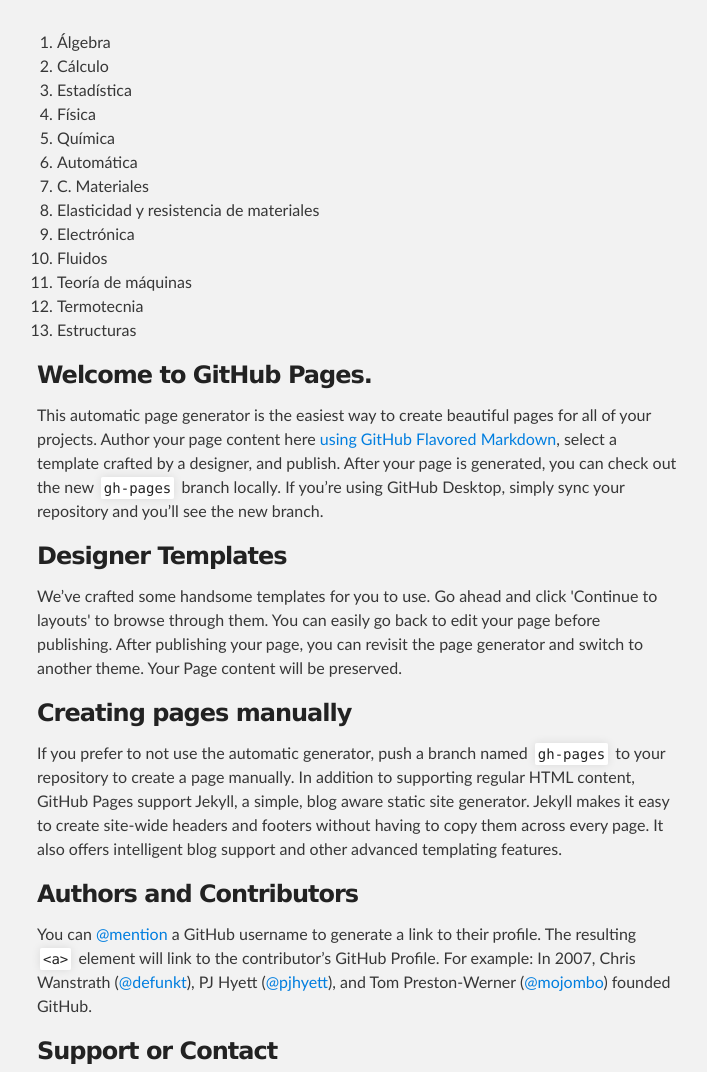
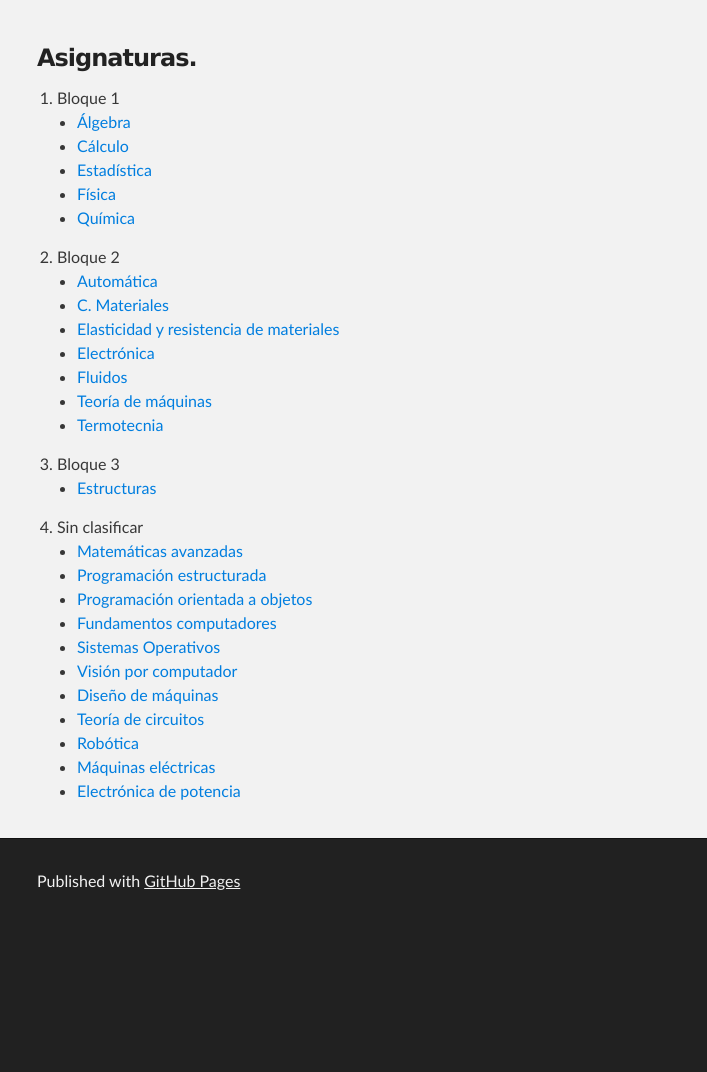
Before and after one commit to ingenieria-libre/ingenieria-libre.github.io, a plain HTML site: page index.html in a window 1280 px wide. Shown: the part 220-1292 px from the top of the page, without its empty margins (283-990 px from the left). After the commit the page ends 1148 px from the top, so only its background shows below. Drawn offline with Linux system fonts and the light colour scheme.

Commit message:
Replace master branch with page content via GitHub

```diff
--- a/index.html
+++ b/index.html
@@ -27,46 +27,55 @@
     <!-- MAIN CONTENT -->
     <div id="main_content_wrap" class="outer">
       <section id="main_content" class="inner">
-        <ol>
-<li>Álgebra</li>
-<li>Cálculo</li>
-<li>Estadística</li>
-<li>Física</li>
-<li>Química</li>
-<li>Automática</li>
-<li>C. Materiales</li>
-<li>Elasticidad y resistencia de materiales</li>
-<li>Electrónica</li>
-<li>Fluidos</li>
-<li>Teoría de máquinas</li>
-<li>Termotecnia</li>
-<li>Estructuras</li>
+        <h3>
+<a id="asignaturas" class="anchor" href="#asignaturas" aria-hidden="true"><span aria-hidden="true" class="octicon octicon-link"></span></a>Asignaturas.</h3>
+
+<ol>
+<li>Bloque 1
+
+<ul>
+<li><a href="http://ingenieria-libre.github.io/algebra">Álgebra</a></li>
+<li><a href="http://ingenieria-libre.github.io/calculo">Cálculo</a></li>
+<li><a href="http://ingenieria-libre.github.io/estadistica">Estadística</a></li>
+<li><a href="http://ingenieria-libre.github.io/fisica">Física</a></li>
+<li><a href="http://ingenieria-libre.github.io/quimica">Química</a></li>
+</ul>
+</li>
+<li>Bloque 2
+
+<ul>
+<li><a href="http://ingenieria-libre.github.io/automatica">Automática</a></li>
+<li><a href="http://ingenieria-libre.github.io/c-materiales">C. Materiales</a></li>
+<li><a href="http://ingenieria-libre.github.io/r-materiales">Elasticidad y resistencia de materiales</a></li>
+<li><a href="http://ingenieria-libre.github.io/electronica">Electrónica</a></li>
+<li><a href="http://ingenieria-libre.github.io/fluidos">Fluidos</a></li>
+<li><a href="http://ingenieria-libre.github.io/t-maquinas">Teoría de máquinas</a></li>
+<li><a href="http://ingenieria-libre.github.io/termotecnia">Termotecnia</a></li>
+</ul>
+</li>
+<li>Bloque 3
+
+<ul>
+<li><a href="http://ingenieria-libre.github.io/estructuras">Estructuras</a></li>
+</ul>
+</li>
+<li>Sin clasificar
+
+<ul>
+<li><a href="http://ingenieria-libre.github.io/matematicas-avanzadas">Matemáticas avanzadas</a></li>
+<li><a href="http://ingenieria-libre.github.io/programacion-estructurada">Programación estructurada</a></li>
+<li><a href="http://ingenieria-libre.github.io/POO">Programación orientada a objetos</a></li>
+<li><a href="http://ingenieria-libre.github.io/fundamentos-computadores">Fundamentos computadores</a></li>
+<li><a href="http://ingenieria-libre.github.io/SSOO">Sistemas Operativos</a></li>
+<li><a href="http://ingenieria-libre.github.io/vision-computador">Visión por computador</a></li>
+<li><a href="http://ingenieria-libre.github.io/d-maquinas">Diseño de máquinas</a></li>
+<li><a href="http://ingenieria-libre.github.io/t-circuitos">Teoría de circuitos</a></li>
+<li><a href="http://ingenieria-libre.github.io/robotica">Robótica</a></li>
+<li><a href="http://ingenieria-libre.github.io/maq-elec">Máquinas eléctricas</a></li>
+<li><a href="http://ingenieria-libre.github.io/elec-potencia">Electrónica de potencia</a></li>
+</ul>
+</li>
 </ol>
-
-<h3>
-<a id="welcome-to-github-pages" class="anchor" href="#welcome-to-github-pages" aria-hidden="true"><span aria-hidden="true" class="octicon octicon-link"></span></a>Welcome to GitHub Pages.</h3>
-
-<p>This automatic page generator is the easiest way to create beautiful pages for all of your projects. Author your page content here <a href="https://guides.github.com/features/mastering-markdown/">using GitHub Flavored Markdown</a>, select a template crafted by a designer, and publish. After your page is generated, you can check out the new <code>gh-pages</code> branch locally. If you’re using GitHub Desktop, simply sync your repository and you’ll see the new branch.</p>
-
-<h3>
-<a id="designer-templates" class="anchor" href="#designer-templates" aria-hidden="true"><span aria-hidden="true" class="octicon octicon-link"></span></a>Designer Templates</h3>
-
-<p>We’ve crafted some handsome templates for you to use. Go ahead and click 'Continue to layouts' to browse through them. You can easily go back to edit your page before publishing. After publishing your page, you can revisit the page generator and switch to another theme. Your Page content will be preserved.</p>
-
-<h3>
-<a id="creating-pages-manually" class="anchor" href="#creating-pages-manually" aria-hidden="true"><span aria-hidden="true" class="octicon octicon-link"></span></a>Creating pages manually</h3>
-
-<p>If you prefer to not use the automatic generator, push a branch named <code>gh-pages</code> to your repository to create a page manually. In addition to supporting regular HTML content, GitHub Pages support Jekyll, a simple, blog aware static site generator. Jekyll makes it easy to create site-wide headers and footers without having to copy them across every page. It also offers intelligent blog support and other advanced templating features.</p>
-
-<h3>
-<a id="authors-and-contributors" class="anchor" href="#authors-and-contributors" aria-hidden="true"><span aria-hidden="true" class="octicon octicon-link"></span></a>Authors and Contributors</h3>
-
-<p>You can <a href="https://help.github.com/articles/basic-writing-and-formatting-syntax/#mentioning-users-and-teams" class="user-mention">@mention</a> a GitHub username to generate a link to their profile. The resulting <code>&lt;a&gt;</code> element will link to the contributor’s GitHub Profile. For example: In 2007, Chris Wanstrath (<a href="https://github.com/defunkt" class="user-mention">@defunkt</a>), PJ Hyett (<a href="https://github.com/pjhyett" class="user-mention">@pjhyett</a>), and Tom Preston-Werner (<a href="https://github.com/mojombo" class="user-mention">@mojombo</a>) founded GitHub.</p>
-
-<h3>
-<a id="support-or-contact" class="anchor" href="#support-or-contact" aria-hidden="true"><span aria-hidden="true" class="octicon octicon-link"></span></a>Support or Contact</h3>
-
-<p>Having trouble with Pages? Check out our <a href="https://help.github.com/pages">documentation</a> or <a href="https://github.com/contact">contact support</a> and we’ll help you sort it out.</p>
       </section>
     </div>
 
```
Also changed, not shown: params.json (+1 -1 lines).
